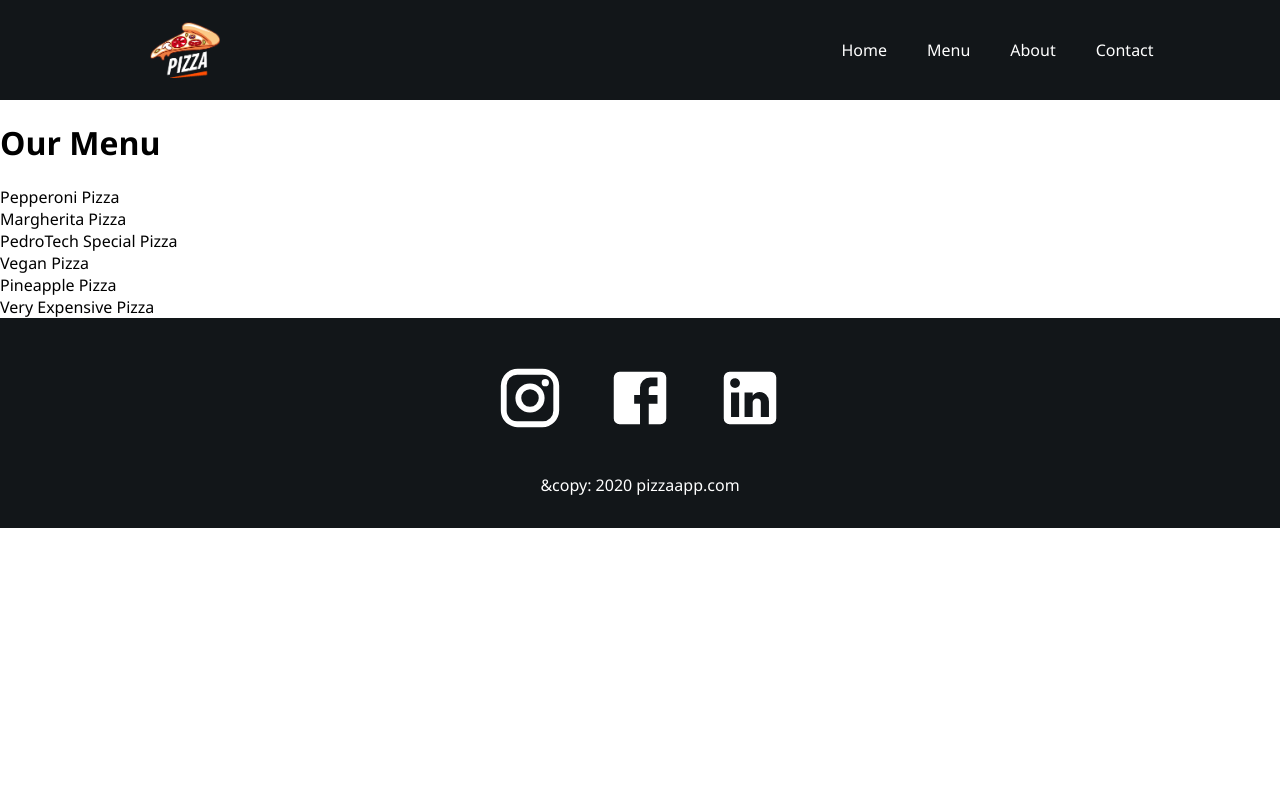
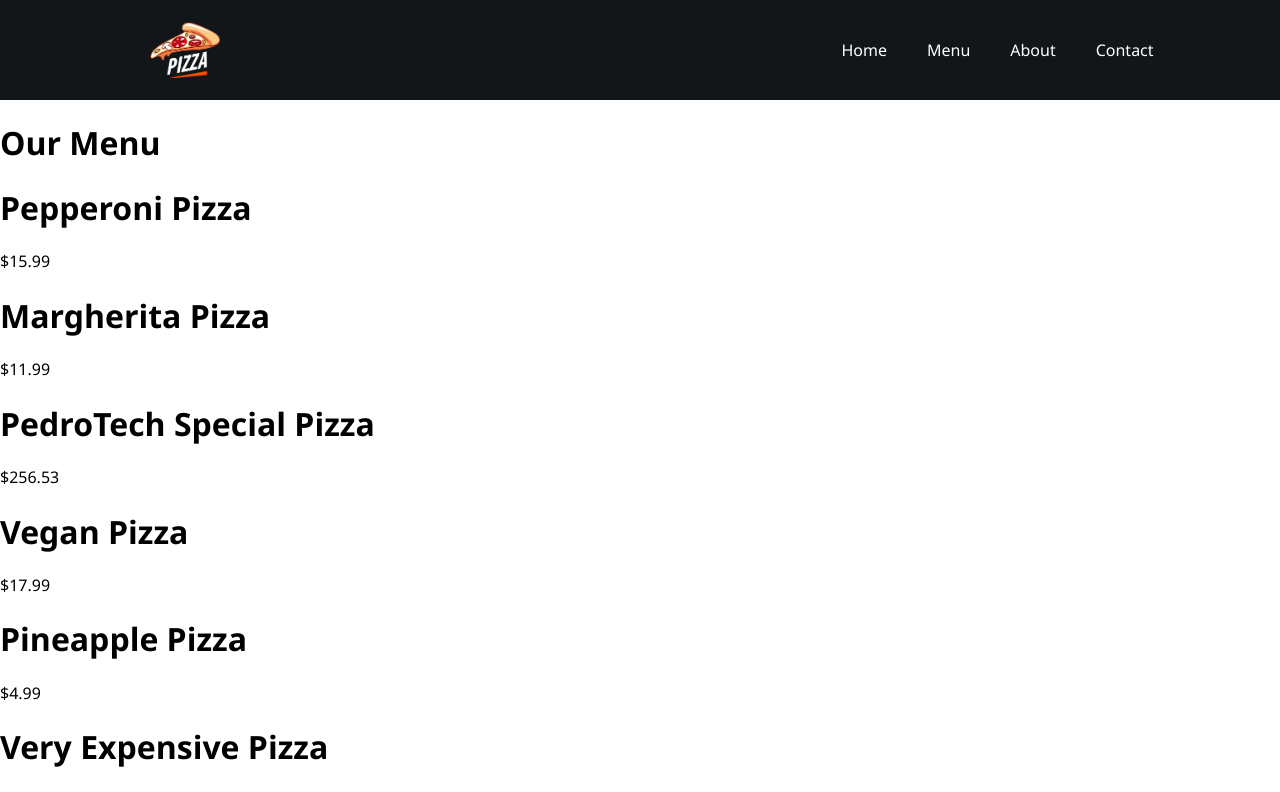
Before and after one commit to Rajeevann/pizz_app, a React (Create React App) app: page /menu in a window 1280 px wide. Shown: the top 792 px of the page. Built offline with nearby package versions, Linux system fonts and the light colour scheme.

Commit message:
MenuItem Codes

```diff
--- /dev/null
+++ b/src/components/MenuItem.jsx
@@ -0,0 +1,13 @@
+import React from "react";
+
+const MenuItem = ({ image, name, price }) => {
+  return (
+    <div className="menuItem">
+      <div style={{ backgroundImage: `url(${image})` }}></div>
+      <h1>{name}</h1>
+      <p>${price}</p>
+    </div>
+  );
+};
+
+export default MenuItem;
--- a/src/pages/Menu.jsx
+++ b/src/pages/Menu.jsx
@@ -1,5 +1,6 @@
 import React from "react";
 import { MenuList } from "../helpers/MenuList";
+import MenuItem from "../components/MenuItem";
 
 const Menu = () => {
   return (
@@ -8,7 +9,14 @@ const Menu = () => {
         <h1 className="menuTitle">Our Menu</h1>
         <div className="menuList">
           {MenuList.map((menuItem, key) => {
-            return <div>{menuItem.name}</div>;
+            return (
+              <MenuItem
+                key={key}
+                image={menuItem.image}
+                name={menuItem.name}
+                price={menuItem.price}
+              />
+            );
           })}
         </div>
       </div>
```
